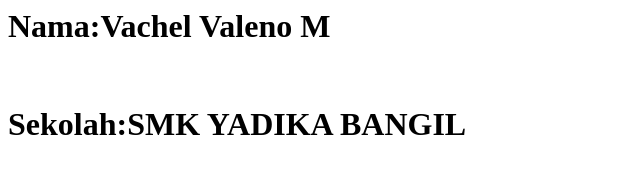
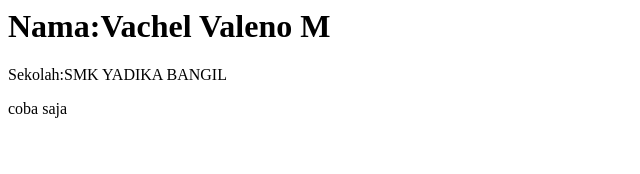
Before and after one commit to Syam-boobs/project2-1, a plain HTML site: page index.html in a window 1280 px wide. Shown: the whole page, without its empty margins (0-640 px from the left). Drawn offline with Linux system fonts and the light colour scheme.

Commit message:
add index.html1

```diff
--- a/index.html
+++ b/index.html
@@ -4,7 +4,8 @@
 	</head>
 
 	<body>
-		<h1>Nama:Vachel Valeno M</h1><br>
-		<h1>Sekolah:SMK YADIKA BANGIL</h1>
+		<h1>Nama:Vachel Valeno M</h1>
+		<p>Sekolah:SMK YADIKA BANGIL<p>
+		<p>coba saja<p>
 	</body>
 </html>
```
